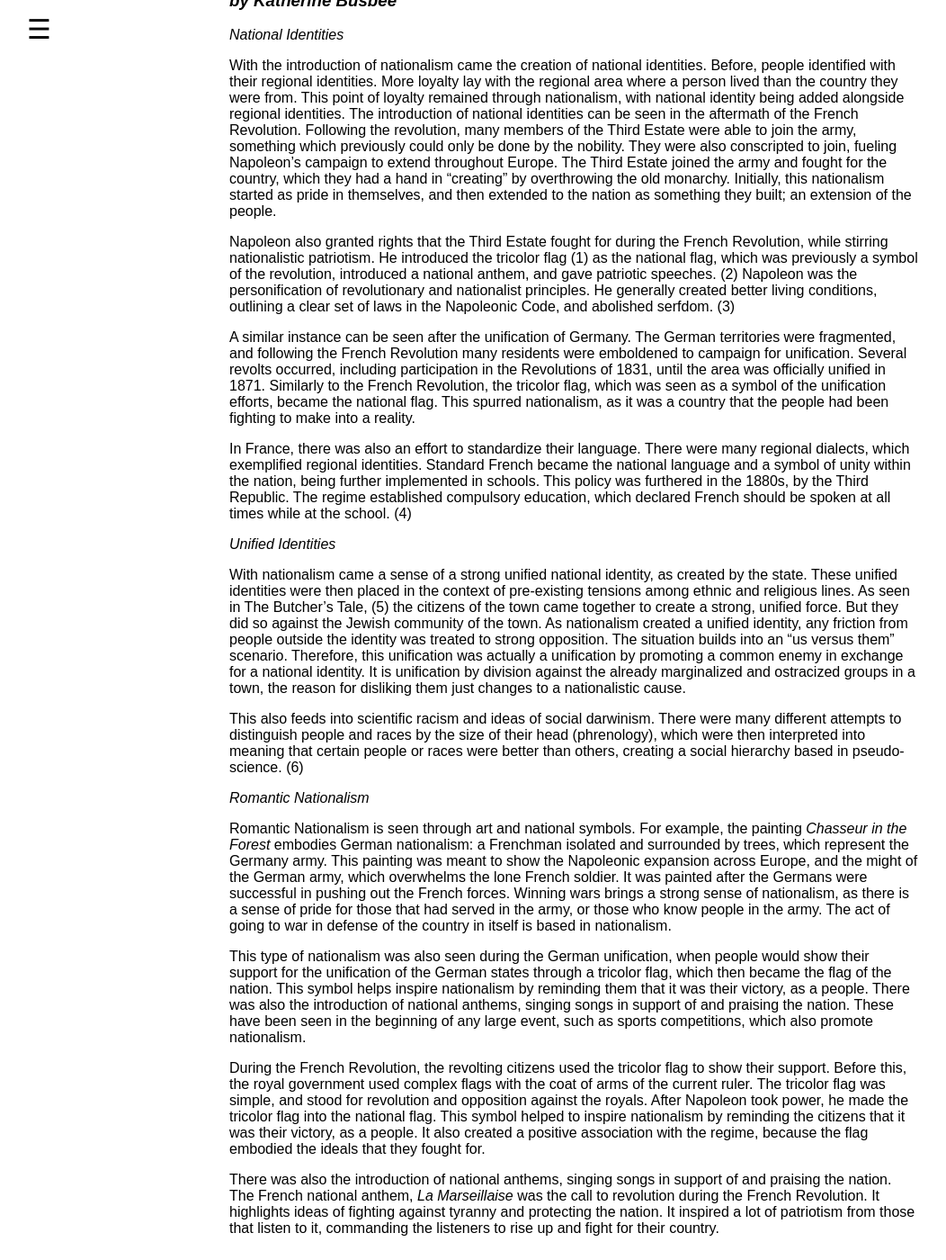
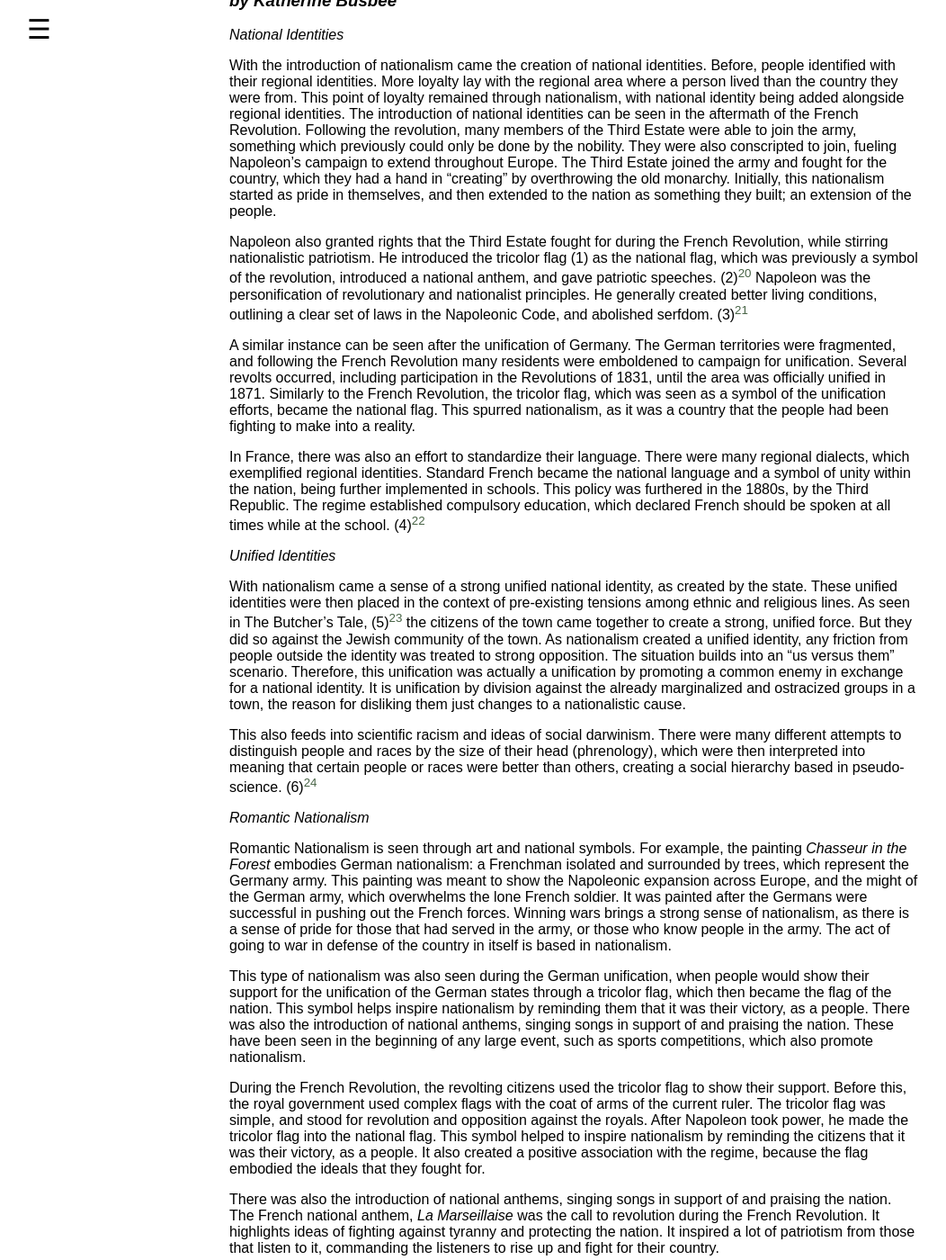
Before and after one commit to meagan10/PAN-MEAGAN-HIST-3205, a Jekyll site: the page built from 002_analysis.md, in a window 1280 px wide and 1400 px high, scrolled down 6190 px. Shown: the whole window at 90% size, without its empty margins (1-1053 px from the left). Built offline with Jekyll 4.4.1, drawn with Linux system fonts in a browser that asks for light colours; some of the changed text lies outside the part shown.

Commit message:
Update 002_analysis.md

```diff
--- a/002_analysis.md
+++ b/002_analysis.md
@@ -89,17 +89,17 @@
 
 With the introduction of nationalism came the creation of national identities. Before, people identified with their regional identities. More loyalty lay with the regional area where a person lived than the country they were from. This point of loyalty remained through nationalism, with national identity being added alongside regional identities. The introduction of national identities can be seen in the aftermath of the French Revolution. Following the revolution, many members of the Third Estate were able to join the army, something which previously could only be done by the nobility. They were also conscripted to join, fueling Napoleon’s campaign to extend throughout Europe. The Third Estate joined the army and fought for the country, which they had a hand in “creating” by overthrowing the old monarchy. Initially, this nationalism started as pride in themselves, and then extended to the nation as something they built; an extension of the people.
 
-Napoleon also granted rights that the Third Estate fought for during the French Revolution, while stirring nationalistic patriotism. He introduced the tricolor flag (1) as the national flag, which was previously a symbol of the revolution, introduced a national anthem, and gave patriotic speeches. (2) Napoleon was the personification of revolutionary and nationalist principles. He generally created better living conditions, outlining a clear set of laws in the Napoleonic Code, and abolished serfdom. (3)
+Napoleon also granted rights that the Third Estate fought for during the French Revolution, while stirring nationalistic patriotism. He introduced the tricolor flag (1) as the national flag, which was previously a symbol of the revolution, introduced a national anthem, and gave patriotic speeches. (2)[^20] Napoleon was the personification of revolutionary and nationalist principles. He generally created better living conditions, outlining a clear set of laws in the Napoleonic Code, and abolished serfdom. (3)[^21]
 
 A similar instance can be seen after the unification of Germany. The German territories were fragmented, and following the French Revolution many residents were emboldened to campaign for unification. Several revolts occurred, including participation in the Revolutions of 1831, until the area was officially unified in 1871. Similarly to the French Revolution, the tricolor flag, which was seen as a symbol of the unification efforts, became the national flag. This spurred nationalism, as it was a country that the people had been fighting to make into a reality.
 
-In France, there was also an effort to standardize their language. There were many regional dialects, which exemplified regional identities. Standard French became the national language and a symbol of unity within the nation, being further implemented in schools. This policy was furthered in the 1880s, by the Third Republic. The regime established compulsory education, which declared French should be spoken at all times while at the school.  (4)
+In France, there was also an effort to standardize their language. There were many regional dialects, which exemplified regional identities. Standard French became the national language and a symbol of unity within the nation, being further implemented in schools. This policy was furthered in the 1880s, by the Third Republic. The regime established compulsory education, which declared French should be spoken at all times while at the school.  (4)[^22]
 
 *Unified Identities*
 
-With nationalism came a sense of a strong unified national identity, as created by the state. These unified identities were then placed in the context of pre-existing tensions among ethnic and religious lines. As seen in The Butcher’s Tale,  (5) the citizens of the town came together to create a strong, unified force. But they did so against the Jewish community of the town. As nationalism created a unified identity, any friction from people outside the identity was treated to strong opposition. The situation builds into an “us versus them” scenario. Therefore, this unification was actually a unification by promoting a common enemy in exchange for a national identity. It is unification by division against the already marginalized and ostracized groups in a town, the reason for disliking them just changes to a nationalistic cause.
+With nationalism came a sense of a strong unified national identity, as created by the state. These unified identities were then placed in the context of pre-existing tensions among ethnic and religious lines. As seen in The Butcher’s Tale,  (5)[^23] the citizens of the town came together to create a strong, unified force. But they did so against the Jewish community of the town. As nationalism created a unified identity, any friction from people outside the identity was treated to strong opposition. The situation builds into an “us versus them” scenario. Therefore, this unification was actually a unification by promoting a common enemy in exchange for a national identity. It is unification by division against the already marginalized and ostracized groups in a town, the reason for disliking them just changes to a nationalistic cause.
 
-This also feeds into scientific racism and ideas of social darwinism. There were many different attempts to distinguish people and races by the size of their head (phrenology), which were then interpreted into meaning that certain people or races were better than others, creating a social hierarchy based in pseudo-science.  (6)
+This also feeds into scientific racism and ideas of social darwinism. There were many different attempts to distinguish people and races by the size of their head (phrenology), which were then interpreted into meaning that certain people or races were better than others, creating a social hierarchy based in pseudo-science.  (6)[^24]
 
 *Romantic Nationalism*
 
@@ -153,3 +153,8 @@
 [^17]: Goodwin, Lecture 4.
 [^18]: Goodwin, Lecture 7.
 [^19]: Theodore H. Tulchinsky, “Bismarck and the Long Road to Universal Health Coverage,” *Case Studies in Public Health*, (2018): 131-179, https://doi.org/10.1016/B978-0-12-804571-8.00031-7.
+[^20]: Anthony Smith, ““The Land and Its People”: Reflections on Artistic Identification in an Age of Nations and Nationalism,” *Nations and Nationalism*, 19, no. 1 (2013), 87–106, https://doi.org/10.1111/j.1469-8129.2012.00551.x.; Carlton Hayes, “Advance of Nationalism in Europe from Napoleon I to Napoleon III, 1800-1870,” in *Nationalism*, ed. Frans A.M. Alting von Geusau (New York: Routledge, 2017), 55–69, https://doi.org/10.4324/9781315125084-6.
+[^21]: C A Bayly and E F Biagini, *Giuseppe Mazzini and the Globalization of Democratic Nationalism, 1830-1920* (Oxford: Oxford University Press, 2008).
+[^22]: Stephen Barbour and Ann Judge, *Language and Nationalism in Europe* (Oxford: Oxford University Press, 2007), chap. 3.
+[^23]: Helmut Walser Smith, *The Butcher’s Tale: Murder and Anti-Semitism in a German Town* (New York: W.W. Norton & Company, 2002).
+[^24]: Daniel Scott Smith, “The Making of the Modern State: Social Scientization and Education Legislation in the United Kingdom, 1800–1914,” *European Journal of Sociology/Archives Européennes de Sociologie*, 64, no. 3 (2023), 357-384, https://doi.org/10.1017/s0003975623000425.
```
